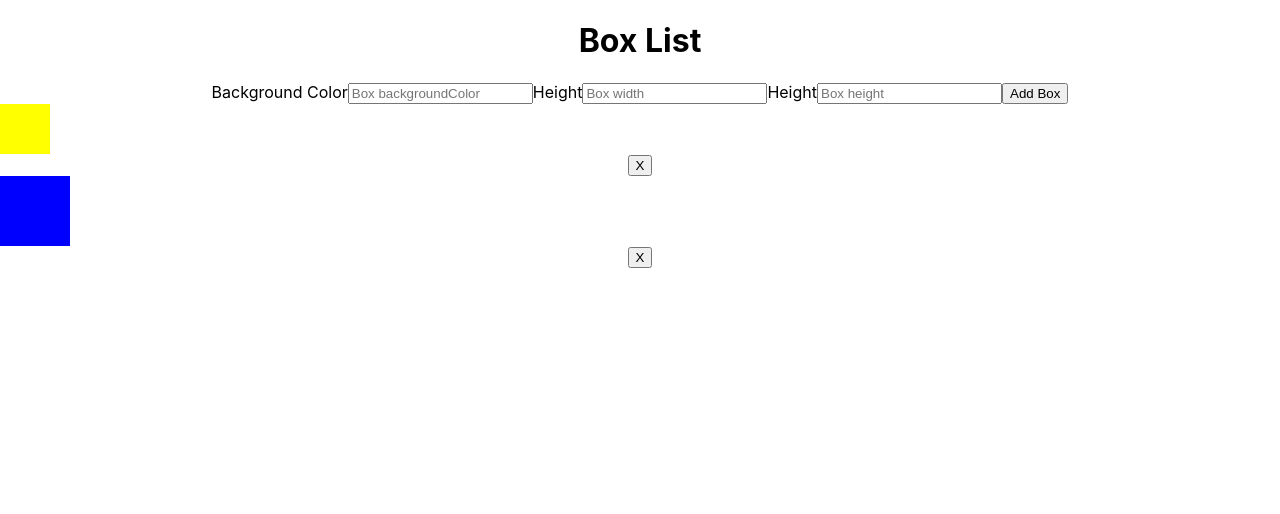
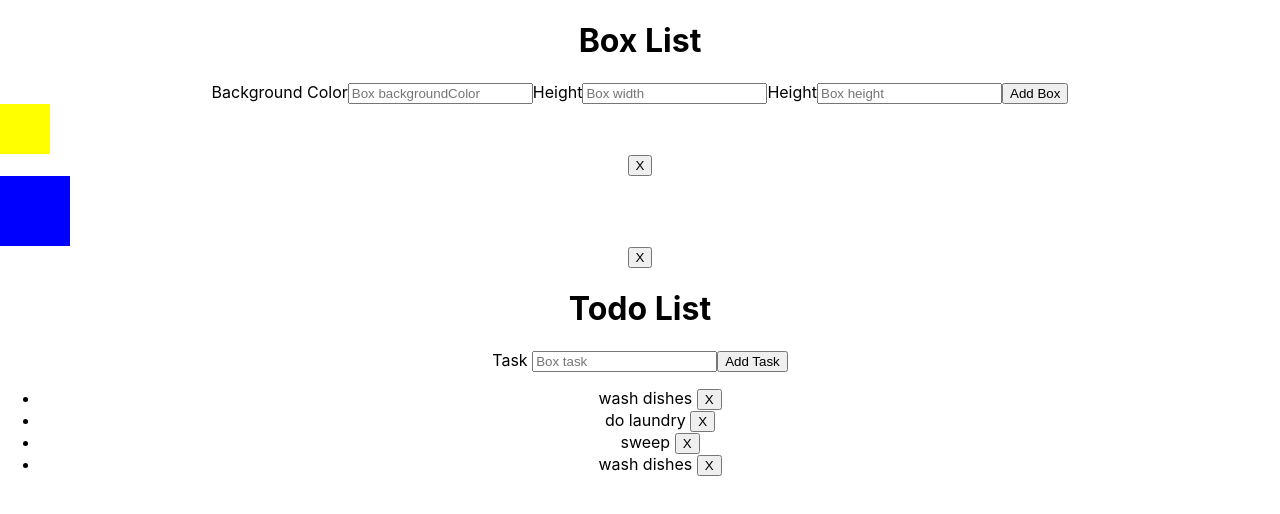
Before and after one commit to VirginiaWu11/39_8_React_Forms_Exercises, a React (Create React App) app: page / in a window 1280 px wide. Shown: the top 514 px of the page. Built offline with nearby package versions, Linux system fonts and the light colour scheme.

Commit message:
complete Part 2 - Todo App - List, Add, Remove Todos with useLocalStorage

```diff
--- a/src/App.js
+++ b/src/App.js
@@ -1,11 +1,17 @@
 import "./App.css";
 import BoxList from "./ColorBoxMaker/BoxList";
+import TodoList from "./TodoApp/TodoList";
 
 function App() {
   return (
-    <div className="App">
-      <BoxList />
-    </div>
+    <>
+      <div className="App">
+        <BoxList />
+      </div>
+      <div className="App">
+        <TodoList />
+      </div>
+    </>
   );
 }
 
--- /dev/null
+++ b/src/TodoApp/NewTodoForm.js
@@ -0,0 +1,39 @@
+import { useState } from "react";
+
+const NewTodoForm = ({ addTodo }) => {
+  const INITIAL_STATE = {
+    task: "",
+  };
+  const [formData, setFormData] = useState(INITIAL_STATE);
+
+  const handleChange = (e) => {
+    const { name, value } = e.target;
+    setFormData((formData) => ({
+      ...formData,
+      [name]: value,
+    }));
+  };
+
+  const handleSubmit = (e) => {
+    e.preventDefault();
+    addTodo({ ...formData });
+    setFormData(INITIAL_STATE);
+  };
+
+  return (
+    <form onSubmit={handleSubmit}>
+      <label htmlFor="task">Task </label>
+      <input
+        id="task"
+        type="text"
+        name="task"
+        placeholder="Box task"
+        value={formData.task}
+        onChange={handleChange}
+      />
+      <button>Add Task</button>
+    </form>
+  );
+};
+
+export default NewTodoForm;
--- /dev/null
+++ b/src/TodoApp/Todo.js
@@ -0,0 +1,11 @@
+const Box = ({ task, deleteTodo }) => {
+  return (
+    <>
+      <li>
+        {task} <button onClick={deleteTodo}>X</button>
+      </li>
+    </>
+  );
+};
+
+export default Box;
--- /dev/null
+++ b/src/TodoApp/TodoList.js
@@ -0,0 +1,36 @@
+import { useState } from "react";
+import Box from "./Todo";
+import { v4 as uuid } from "uuid";
+import NewTodoForm from "./NewTodoForm";
+import useLocalStorage from "../hooks.js/useLocalStorage";
+
+const TodoList = () => {
+  const INITIAL_TODOS = [
+    { id: uuid(), task: "wash dishes" },
+    { id: uuid(), task: "do laundry" },
+    { id: uuid(), task: "sweep" },
+    { id: uuid(), task: "wash dishes" },
+  ];
+  const [todos, setTodos] = useLocalStorage("todos", INITIAL_TODOS);
+
+  const addTodo = (newTodo) => {
+    setTodos((todos) => [...todos, { ...newTodo, id: uuid() }]);
+  };
+  const deleteTodo = (boxId) => {
+    setTodos((todos) => todos.filter((b) => b.id !== boxId));
+  };
+
+  return (
+    <div>
+      <h1>Todo List</h1>
+      <NewTodoForm addTodo={addTodo} />
+      <ul>
+        {todos.map(({ task, id }) => (
+          <Box deleteTodo={() => deleteTodo(id)} task={task} key={id} />
+        ))}
+      </ul>
+    </div>
+  );
+};
+
+export default TodoList;
--- /dev/null
+++ b/src/hooks.js/useLocalStorage.js
@@ -0,0 +1,37 @@
+import { useState } from "react";
+
+function useLocalStorage(key, initialValue) {
+  // State to store our value
+  // Pass initial state function to useState so logic is only executed once
+  const [storedValue, setStoredValue] = useState(() => {
+    try {
+      // Get from local storage by key
+      const item = window.localStorage.getItem(key);
+      // Parse stored json or if none return initialValue
+      return item ? JSON.parse(item) : initialValue;
+    } catch (error) {
+      // If error also return initialValue
+      console.log(error);
+      return initialValue;
+    }
+  });
+  // Return a wrapped version of useState's setter function that ...
+  // ... persists the new value to localStorage.
+  const setValue = (value) => {
+    try {
+      // Allow value to be a function so we have same API as useState
+      const valueToStore =
+        value instanceof Function ? value(storedValue) : value;
+      // Save state
+      setStoredValue(valueToStore);
+      // Save to local storage
+      window.localStorage.setItem(key, JSON.stringify(valueToStore));
+    } catch (error) {
+      // A more advanced implementation would handle the error case
+      console.log(error);
+    }
+  };
+  return [storedValue, setValue];
+}
+
+export default useLocalStorage;
```
